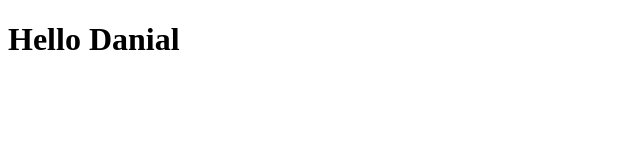
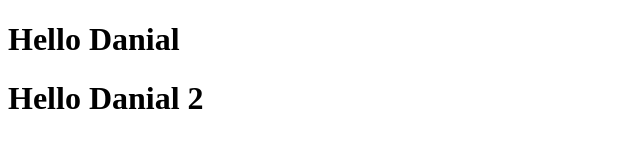
Before and after one commit to rebaz88/danial, a plain HTML site: page index.html in a window 1280 px wide. Shown: the whole page, without its empty margins (0-640 px from the left). Drawn offline with Linux system fonts and the light colour scheme.

Commit message:
add danial 2

```diff
--- a/index.html
+++ b/index.html
@@ -8,5 +8,6 @@
 </head>
 <body>
     <h1>Hello Danial</h1>
+    <h1>Hello Danial 2</h1>
 </body>
 </html>
```
